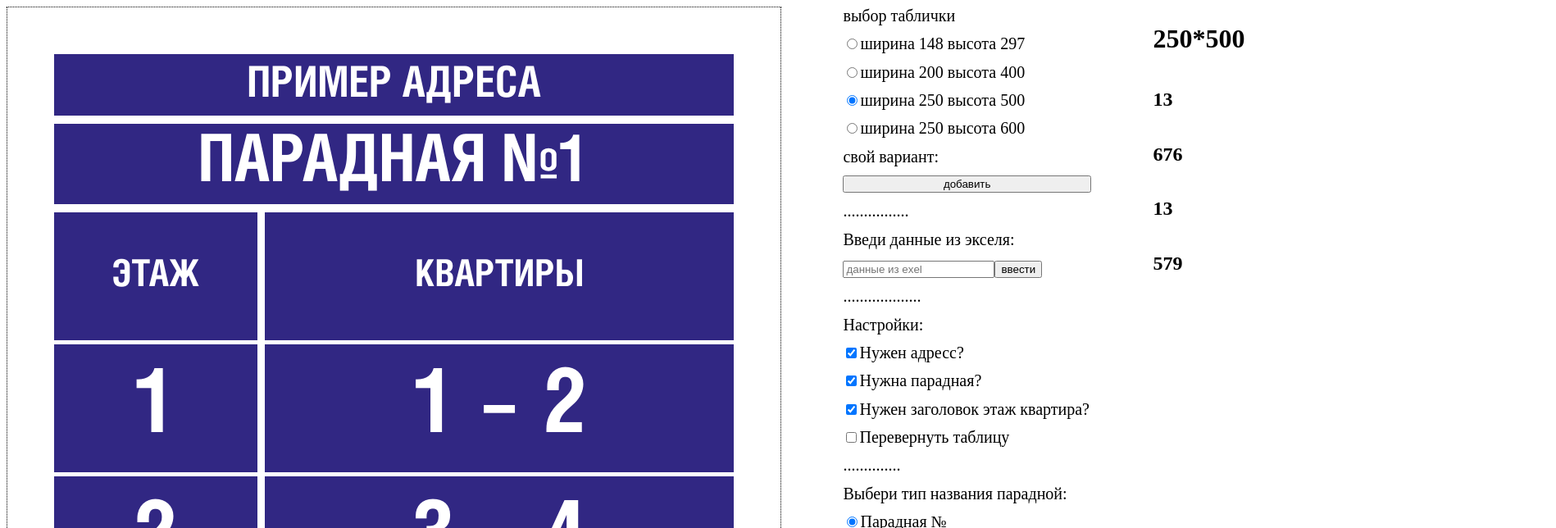
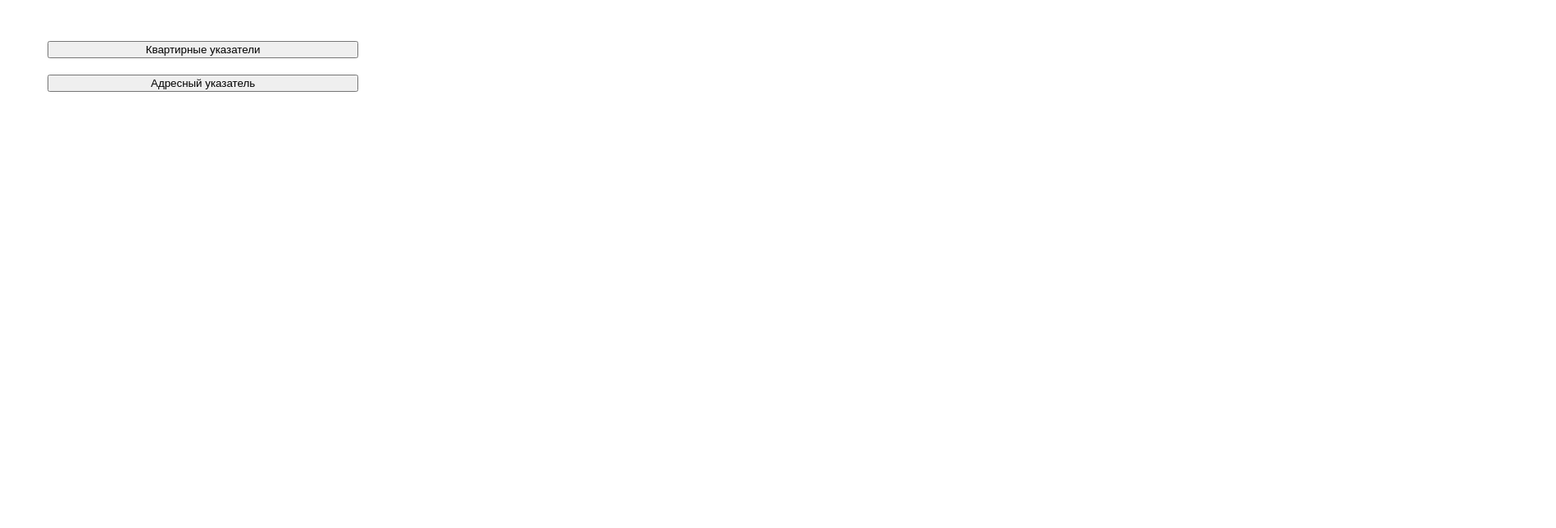
Before and after one commit to mayhemuss/reactmaketsky, a React (Create React App) app: page / in a window 1280 px wide. Shown: the top 644 px of the page at 82% size, 1898 px wide, since content can reach past the window. Built offline with nearby package versions, Linux system fonts and the light colour scheme.

Commit message:
23,06,23

```diff
--- a/src/App.js
+++ b/src/App.js
@@ -1,15 +1,19 @@
 import React from "react";
-import FullTable from "./Components/Table/FullTable";
-
-import Instruction from "./Components/Instruction/Instruction";
-import FullSettings from "./Components/Settings/FullSettings";
+import { BrowserRouter, Route, Routes } from "react-router-dom";
+import EnteranceTablePage from "./Pages/EnteranceTablePage";
+import LandingPage from "./Pages/LandingPage";
+import AdressTavlePage from "./Pages/AdressTavlePage";
 
 function App() {
   return (
     <div className="App">
-      <FullTable />
-      <FullSettings />
-      <Instruction />
+      <BrowserRouter>
+        <Routes>
+          <Route path="/" element={<LandingPage />} />
+          <Route path="enteranceTable" element={<EnteranceTablePage />} />
+          <Route path="adressTable" element={<AdressTavlePage />} />
+        </Routes>
+      </BrowserRouter>
     </div>
   );
 }
--- a/src/Components/Instruction/Instruction.jsx
+++ b/src/Components/Instruction/Instruction.jsx
@@ -1,10 +1,13 @@
 import React from "react";
+import { useNavigate } from "react-router-dom";
 
 function Instruction(props) {
+  const navigate = useNavigate();
   return (
     <div
       style={{ display: "flex", flexDirection: "column", marginLeft: "20mm" }}
     >
+      <button onClick={() => navigate("/", { replace: false })}>назад</button>
       <h1>250*500</h1>
       <h2>13</h2>
       <h2>676</h2>
--- /dev/null
+++ b/src/Pages/AdressTavlePage.jsx
@@ -0,0 +1,11 @@
+import React from 'react';
+
+function AdressTavlePage(props) {
+  return (
+    <div>
+      adress
+    </div>
+  );
+}
+
+export default AdressTavlePage;
--- /dev/null
+++ b/src/Pages/EnteranceTablePage.jsx
@@ -0,0 +1,16 @@
+import React from "react";
+import FullSettings from "../Components/Settings/FullSettings";
+import Instruction from "../Components/Instruction/Instruction";
+import FullTable from "../Components/Table/FullTable";
+
+function EnteranceTablePage(props) {
+  return (
+    <div className="enterance_table">
+      <FullTable />
+      <FullSettings />
+      <Instruction />
+    </div>
+  );
+}
+
+export default EnteranceTablePage;
--- /dev/null
+++ b/src/Pages/LandingPage.jsx
@@ -0,0 +1,26 @@
+import React from "react";
+import { useNavigate } from "react-router-dom";
+
+function LandingPage(props) {
+  const navigate = useNavigate();
+  return (
+    <div
+      style={{
+        display: "flex",
+        flexDirection: "column",
+        width: "30%",
+        gap: "20px",
+        margin: "50px",
+      }}
+    >
+      <button onClick={() => navigate("/enteranceTable", { replace: false })}>
+        Квартирные указатели
+      </button>
+      <button onClick={() => navigate("/adressTable", { replace: false })}>
+        Адресный указатель
+      </button>
+    </div>
+  );
+}
+
+export default LandingPage;
--- a/src/index.css
+++ b/src/index.css
@@ -5,6 +5,10 @@
     url("./fonts/heliosBold2.woff2") format("woff2");
 }
 .App {
+
+}
+
+.enterance_table{
   display: flex;
   flex-direction: row;
   width: 500mm;
--- a/src/store/reducers/entrancesSlice.js
+++ b/src/store/reducers/entrancesSlice.js
@@ -4,6 +4,9 @@ const entriesSlice = createSlice({
   name: "entries",
   initialState: {
     adress: "Пример адреса",
+    streetName:"",
+    streetType:"",
+    buildingNumber:"",
     entrance: {
       "1": {
         long: [
```
Also changed, not shown: 1 other file (tests, documents, lock files or other folders).
